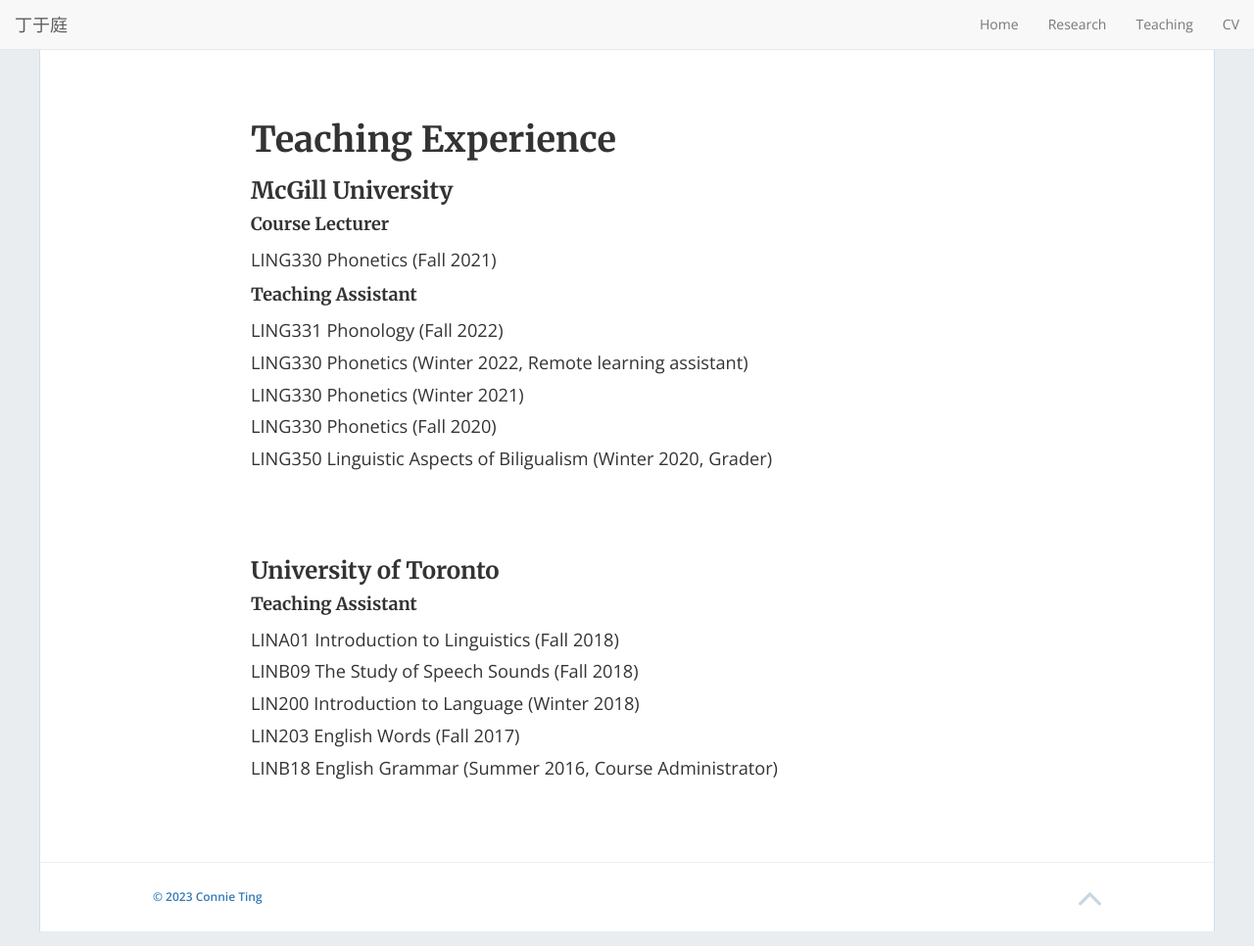
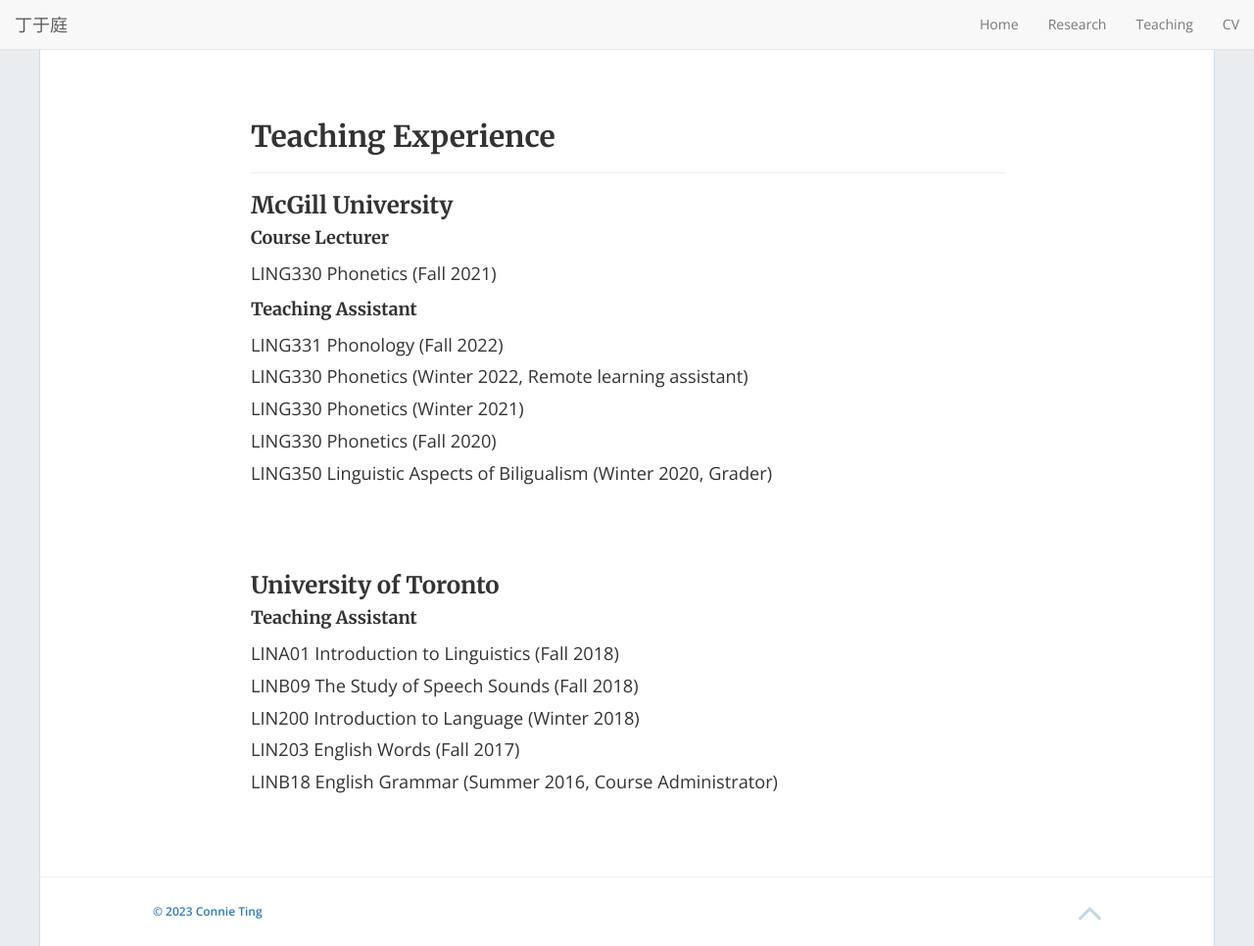
Before and after one commit to connieting/connieting.github.io, a Jekyll site: the page built from teaching.md, in a window 1280 px wide and 966 px high. Shown: the whole window at 98% size. Built offline with Jekyll 4.4.1, drawn with Linux system fonts in a browser that asks for light colours; nearby versions of some CDN libraries.

Commit message:
Update teaching.md
adding line break between title and lists

```diff
--- a/teaching.md
+++ b/teaching.md
@@ -6,12 +6,14 @@
 
 <br>
 
-# Teaching Experience
+## Teaching Experience
+***
 
 ### McGill University
 
 #### Course Lecturer
 LING330 Phonetics (Fall 2021)
+<br>
 
 #### Teaching Assistant
 LING331 Phonology (Fall 2022) <br>
```
